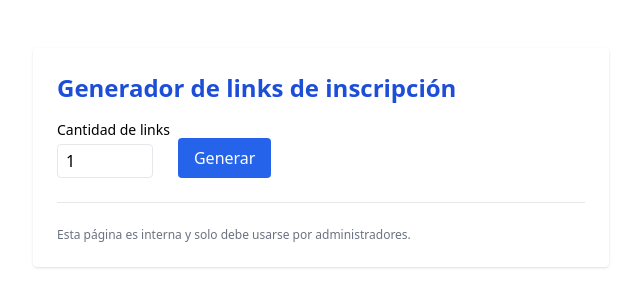
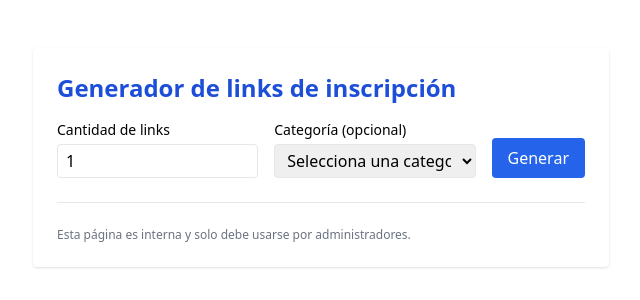
Before and after one commit to yusnebez/qrform, a Next.js app: page /admin-tokens in a window 1280 px wide. Shown: the top 300 px of the page, without its empty margins (319-959 px from the left). Built offline with nearby package versions, Linux system fonts and the light colour scheme.

Commit message:
añadir categoría al link

```diff
--- a/models/Fan.ts
+++ b/models/Fan.ts
@@ -17,6 +17,16 @@ const FanSchema = new mongoose.Schema({
       message: (props: { value: string }) => `${props.value} no es un número de teléfono español válido.`
     }
   },
+  categoria: {
+    type: String,
+    enum: ['Tercera', 'Sub 23', 'División de honor'],
+    required: false
+  },
+  tokenUsed: {
+    type: String,
+    required: false,
+    index: true
+  },
   lastAccess: { type: Date, default: null },
   lastEntry: { type: Date, default: null },
   lastExit: { type: Date, default: null },
--- a/models/Token.ts
+++ b/models/Token.ts
@@ -4,6 +4,12 @@ const TokenSchema = new mongoose.Schema({
   token: { type: String, required: true, unique: true },
   created: { type: Date, default: Date.now },
   used: { type: Boolean, default: false },
+  categoria: {
+    type: String,
+    enum: ['Tercera', 'Sub 23', 'División de honor'],
+    required: false,
+    default: undefined
+  },
   expiresAt: {
     type: Date,
     default: () => new Date(Date.now() + 14 * 24 * 60 * 60 * 1000), // 14 days from creation
--- a/pages/admin-tokens.tsx
+++ b/pages/admin-tokens.tsx
@@ -3,10 +3,13 @@ import React, { useState } from 'react';
 const API_URL = '/api/tokens';
 const BASE_URL = 'https://formularioarucascf.vercel.app';
 
+const CATEGORIAS = ['Tercera', 'Sub 23', 'División de honor'] as const;
+
 export default function AdminTokens() {
   const [count, setCount] = useState(1);
+  const [categoria, setCategoria] = useState<string>('');
   const [loading, setLoading] = useState(false);
-  const [generated, setGenerated] = useState<string[]>([]);
+  const [generated, setGenerated] = useState<Array<{token: string, categoria?: string}>>([]);
   const [copied, setCopied] = useState<string | null>(null);
   const [adminToken, setAdminToken] = useState('');
   const [showAdmin, setShowAdmin] = useState(false);
@@ -15,15 +18,29 @@ export default function AdminTokens() {
     e.preventDefault();
     setLoading(true);
     setGenerated([]);
+    try {
       const res = await fetch(API_URL, {
         method: 'PUT',
         headers: { 'Content-Type': 'application/json' },
-      body: JSON.stringify({ count }),
+        body: JSON.stringify({
+          count,
+          ...(categoria && { categoria }) // Incluir categoría solo si se seleccionó una
+        }),
       });
       const data = await res.json();
+      if (data.success) {
         setGenerated(data.tokens || []);
+      } else {
+        console.error('Error al generar tokens:', data.message);
+        alert(data.message || 'Error al generar los tokens');
+      }
+    } catch (error) {
+      console.error('Error al generar tokens:', error);
+      alert('Error al conectar con el servidor');
+    } finally {
       setLoading(false);
       setCopied(null);
+    }
   };
 
   const handleCopy = (text: string) => {
@@ -34,7 +51,7 @@ export default function AdminTokens() {
   };
 
   const handleCopyAll = () => {
-    const allLinks = generated.map(token => `${BASE_URL}/?token=${token}`).join('\n');
+    const allLinks = generated.map(item => `${BASE_URL}/?token=${item.token}${item.categoria ? `&categoria=${encodeURIComponent(item.categoria)}` : ''}`).join('\n');
     navigator.clipboard.writeText(allLinks).then(() => {
       setCopied('all'); // Use a special identifier for 'copy all'
       setTimeout(() => setCopied(null), 2000);
@@ -42,7 +59,7 @@ export default function AdminTokens() {
   };
 
   const handleDownload = () => {
-    const allLinks = generated.map(token => `${BASE_URL}/?token=${token}`).join('\n');
+    const allLinks = generated.map(item => `${BASE_URL}/?token=${item.token}${item.categoria ? `&categoria=${encodeURIComponent(item.categoria)}` : ''}`).join('\n');
     const blob = new Blob([allLinks], { type: 'text/plain' });
     const url = URL.createObjectURL(blob);
     const a = document.createElement('a');
@@ -65,35 +82,82 @@ export default function AdminTokens() {
   return (
     <div className="max-w-xl mx-auto mt-12 p-6 bg-white rounded shadow">
       <h2 className="text-2xl font-bold mb-4 text-blue-700">Generador de links de inscripción</h2>
-      <form onSubmit={handleGenerate} className="mb-6 flex gap-2 items-end">
+      <form onSubmit={handleGenerate} className="mb-6">
+        <div className="flex flex-wrap gap-4 items-end">
+          <div className="flex-1 min-w-[150px]">
+            <label className="block text-sm font-medium mb-1">Cantidad de links</label>
+            <input
+              type="number"
+              min={1}
+              max={100}
+              value={count}
+              onChange={e => setCount(Number(e.target.value))}
+              className="border rounded px-2 py-1 w-full"
+              required
+            />
+          </div>
+          <div className="flex-1 min-w-[200px]">
+            <label className="block text-sm font-medium mb-1">Categoría (opcional)</label>
+            <select
+              value={categoria}
+              onChange={e => setCategoria(e.target.value)}
+              className="border rounded px-2 py-1 w-full"
+            >
+              <option value="">Selecciona una categoría</option>
+              {CATEGORIAS.map(cat => (
+                <option key={cat} value={cat}>{cat}</option>
+              ))}
+            </select>
+          </div>
           <div>
-          <label className="block text-sm font-medium mb-1">Cantidad de links</label>
-          <input type="number" min={1} max={100} value={count} onChange={e => setCount(Number(e.target.value))} className="border rounded px-2 py-1 w-24" />
-        </div>
-        <button type="submit" className="bg-blue-600 text-white px-4 py-2 rounded hover:bg-blue-700" disabled={loading}>
+            <button
+              type="submit"
+              className="bg-blue-600 text-white px-4 py-2 rounded hover:bg-blue-700 h-10"
+              disabled={loading}
+            >
               {loading ? 'Generando...' : 'Generar'}
             </button>
+          </div>
+        </div>
       </form>
 
       {generated.length > 0 && (
         <div className="mt-8 w-full">
           <h3 className="text-xl font-bold mb-4 text-center">Enlaces Generados:</h3>
-          <ul className="space-y-2">
-            {generated.map(token => {
-              const link = `${BASE_URL}/?token=${token}`;
+          <div className="overflow-x-auto">
+            <table className="min-w-full bg-white rounded-lg overflow-hidden">
+              <thead className="bg-gray-100">
+                <tr>
+                  <th className="px-4 py-2 text-left text-xs font-medium text-gray-500 uppercase tracking-wider">Categoría</th>
+                  <th className="px-4 py-2 text-left text-xs font-medium text-gray-500 uppercase tracking-wider">Enlace</th>
+                  <th className="px-4 py-2 text-right text-xs font-medium text-gray-500 uppercase tracking-wider">Acciones</th>
+                </tr>
+              </thead>
+              <tbody className="divide-y divide-gray-200">
+                {generated.map((item, index) => {
+                  const link = `${BASE_URL}/?token=${item.token}${item.categoria ? `&categoria=${encodeURIComponent(item.categoria)}` : ''}`;
                   return (
-                <li key={token} className="flex items-center justify-between bg-white p-3 rounded-lg shadow">
-                  <span className="text-sm text-gray-700 truncate mr-4">{link}</span>
+                    <tr key={index} className="hover:bg-gray-50">
+                      <td className="px-4 py-3 whitespace-nowrap text-sm text-gray-700">
+                        {item.categoria || 'Sin categoría'}
+                      </td>
+                      <td className="px-4 py-3 text-sm text-gray-700 truncate max-w-xs">
+                        {link}
+                      </td>
+                      <td className="px-4 py-3 text-right whitespace-nowrap text-sm font-medium">
                         <button
                           onClick={() => handleCopy(link)}
-                    className="bg-gray-200 hover:bg-gray-300 text-gray-800 font-bold py-1 px-3 rounded text-xs transition-colors"
+                          className="text-blue-600 hover:text-blue-900 mr-4"
                         >
                           {copied === link ? '¡Copiado!' : 'Copiar'}
                         </button>
-                </li>
+                      </td>
+                    </tr>
                   );
                 })}
-          </ul>
+              </tbody>
+            </table>
+          </div>
           {generated.length > 1 && (
             <div className="mt-6 flex justify-center space-x-4">
                <button
--- a/pages/api/register.ts
+++ b/pages/api/register.ts
@@ -1,6 +1,7 @@
 import type { NextApiRequest, NextApiResponse } from 'next';
 import { connectDB } from '@/utils/db';
 import Fan from '@/models/Fan';
+import Token from '@/models/Token';
 import { v4 as uuidv4 } from 'uuid';
 
 export default async function handler(req: NextApiRequest, res: NextApiResponse) {
@@ -10,7 +11,7 @@ export default async function handler(req: NextApiRequest, res: NextApiResponse)
     return res.status(405).json({ error: 'Método no permitido' });
   }
 
-  const { name, email, phone } = req.body;
+  const { name, email, phone, token } = req.body;
   if (!name || !email) {
     return res.status(400).json({ error: 'Nombre y email son obligatorios' });
   }
@@ -21,9 +22,38 @@ export default async function handler(req: NextApiRequest, res: NextApiResponse)
     return res.status(409).json({ error: 'El email ya está registrado' });
   }
 
+  // Buscar el token en la base de datos
+  let tokenData = null;
+  if (token) {
+    tokenData = await Token.findOne({ token });
+    if (!tokenData) {
+      return res.status(400).json({ error: 'Token no válido' });
+    }
+  }
+
+  // Crear el usuario con la categoría del token si existe
   const uuid = uuidv4();
-  const fan = new Fan({ uuid, name, email });
+  const fanData: any = {
+    uuid,
+    name,
+    email,
+    ...(phone && { phone }),
+    ...(token && { tokenUsed: token }),
+    ...(tokenData?.categoria && { categoria: tokenData.categoria })
+  };
+
+  const fan = new Fan(fanData);
   await fan.save();
 
-  return res.status(201).json({ success: true, uuid });
+  // Marcar el token como usado
+  if (tokenData) {
+    tokenData.used = true;
+    await tokenData.save();
+  }
+
+  return res.status(201).json({
+    success: true,
+    uuid,
+    ...(tokenData?.categoria && { categoria: tokenData.categoria })
+  });
 }
--- a/pages/api/tokens.ts
+++ b/pages/api/tokens.ts
@@ -51,16 +51,33 @@ export default async function handler(req: NextApiRequest, res: NextApiResponse)
 
   if (req.method === 'PUT') {
     // Generate tokens
-    const { count } = req.body;
+    const { count, categoria } = req.body;
     if (!count || typeof count !== 'number' || count < 1 || count > 100) {
       return res.status(400).json({ success: false, message: 'Cantidad no válida.' });
     }
 
-    const newTokens = Array.from({ length: count }, () => ({ token: crypto.randomUUID(), created: Date.now(), used: false }));
+    // Validar categoría si se proporciona
+    const categoriasValidas = ['Tercera', 'Sub 23', 'División de honor'];
+    if (categoria && !categoriasValidas.includes(categoria)) {
+      return res.status(400).json({ success: false, message: 'Categoría no válida.' });
+    }
+
+    const newTokens = Array.from({ length: count }, () => ({
+      token: crypto.randomUUID(),
+      created: Date.now(),
+      used: false,
+      ...(categoria && { categoria }) // Añadir categoría solo si se proporciona
+    }));
 
     try {
-      await Token.insertMany(newTokens);
-      return res.status(201).json({ success: true, tokens: newTokens.map(t => t.token) });
+      const insertedTokens = await Token.insertMany(newTokens);
+      return res.status(201).json({
+        success: true,
+        tokens: insertedTokens.map(t => ({
+          token: t.token,
+          categoria: t.categoria
+        }))
+      });
     } catch (error) {
       console.error('Error creating tokens:', error);
       return res.status(500).json({ success: false, message: 'Error al generar los tokens.' });
--- a/pages/index.tsx
+++ b/pages/index.tsx
@@ -56,11 +56,16 @@ export default function Home() {
       setLoading(false);
       return;
     }
-    // Enviar datos al backend
+    // Enviar datos al backend con el token
     const res = await fetch('/api/register', {
       method: 'POST',
       headers: { 'Content-Type': 'application/json' },
-      body: JSON.stringify({ name: form.name, email: form.email, phone: form.phone }),
+      body: JSON.stringify({
+        name: form.name,
+        email: form.email,
+        phone: form.phone,
+        token: token === 'admin' ? null : token // No enviar token si es admin
+      }),
     });
     const data = await res.json();
     if (!res.ok) {
```
Lines whose indentation alone changed are shown as unchanged.
